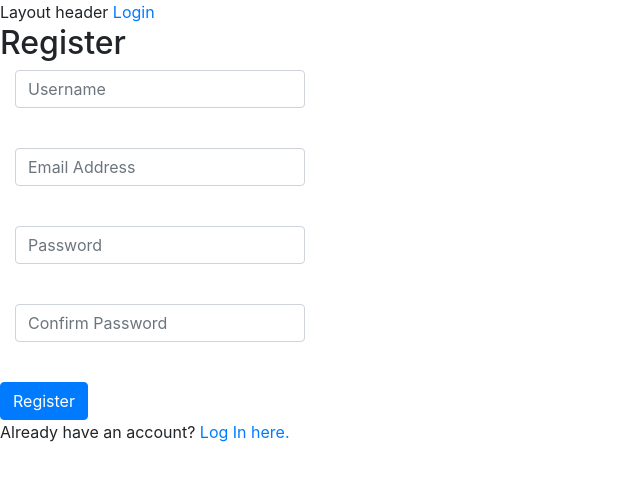
After one commit to LuchoMate/jurassicrysis1, a Django app: page /jurassicrysis/register in a window 1280 px wide. The commit adds this page. Shown: the top 481 px of the page, without its empty margins (0-640 px from the left). Run offline with Django 3.2, Linux system fonts and the light colour scheme; some libraries are stand-ins or nearby versions.

Commit message:
añadidos usuarios

```diff
--- a/frontend/templates/frontend/index.html
+++ b/frontend/templates/frontend/index.html
@@ -1,6 +1,8 @@
 {% extends "frontend/layout.html" %}
 
 {% block body %}
+
         <h1>Jurassicrysis Home</h1>
+        <a href="{% url 'play' %}"><h2 style="color: red;">Play</h2></a>
         <div id = 'root'></div>
 {% endblock %}
--- a/frontend/templates/frontend/layout.html
+++ b/frontend/templates/frontend/layout.html
@@ -1,13 +1,22 @@
+{% load static %}
 <!DOCTYPE html>
 <html lang="en">
     <head>
         <meta charset="UTF-8">
         <meta http-equiv="X-UA-Compatible" content="IE=edge">
         <meta name="viewport" content="width=device-width, initial-scale=1.0">
+        <link rel="stylesheet" href="https://stackpath.bootstrapcdn.com/bootstrap/4.4.1/css/bootstrap.min.css" integrity="sha384-Vkoo8x4CGsO3+Hhxv8T/Q5PaXtkKtu6ug5TOeNV6gBiFeWPGFN9MuhOf23Q9Ifjh" crossorigin="anonymous">
         <title>Jurassicrysis</title>
     </head>
     <body>
         Layout header
+        {% if user.is_authenticated %}
+            Logged in as {{user.username}}
+            <a href="{% url 'logout' %}">Logout</a>
+            <h6>Dinocoins: {{user.dinocoins}} --- Member since: {{user.member_since}}</h6>
+        {% else %}
+            <a href="{% url 'login' %}">Login</a>
+        {% endif %}
         {% block body %}
         {% endblock %}
     </body>
--- /dev/null
+++ b/frontend/templates/frontend/register.html
@@ -0,0 +1,34 @@
+{% extends "frontend/layout.html" %}
+
+{% block body %}
+
+    <h2>Register</h2>
+
+    {% if message %}
+        <div class="center">{{ message }}</div>
+    {% endif %}
+
+    <form action="{% url 'register' %}" method="post">
+        {% csrf_token %}
+        <div class="form-group col-md-3 marginauto">
+            <input class="form-control" type="text" name="username" placeholder="Username">
+        </div>
+        <br>
+        <div class="form-group col-md-3 marginauto">
+            <input class="form-control" type="email" name="email" placeholder="Email Address">
+        </div>
+        <br>
+        <div class="form-group col-md-3 marginauto">
+            <input class="form-control" type="password" name="password" placeholder="Password">
+        </div>
+        <br>
+        <div class="form-group col-md-3 marginauto">
+            <input class="form-control" type="password" name="confirmation" placeholder="Confirm Password">
+        </div>
+        <br>
+        <div class="center"><input class="btn btn-primary" type="submit" value="Register"></div>
+    </form>
+
+    <div class="center">Already have an account? <a href="{% url 'login' %}">Log In here.</a></div>
+
+{% endblock %}
--- a/frontend/urls.py
+++ b/frontend/urls.py
@@ -4,4 +4,10 @@ from . import views
 urlpatterns = [
     path('home', views.index, name='index'),
     path('play', views.play, name='play'),
+    path('register', views.register, name='register'),
+    path("login", views.login_view, name="login"),
+    path("logout", views.logout_view, name="logout"),
+
+
+
 ]
--- a/frontend/views.py
+++ b/frontend/views.py
@@ -1,8 +1,68 @@
 from django.shortcuts import render
 from django.http import HttpResponse, HttpResponseRedirect
+from django.urls import reverse
+from django.contrib import messages
+from django.contrib.auth import authenticate, login, logout
+from django.db import IntegrityError
+from django.contrib.auth.decorators import login_required
+from backend.models import Player, Card
 
 def index(request):
     return render(request, "frontend/index.html")
 
+@login_required
 def play(request):
     return render(request, "frontend/play.html")
+
+def register(request):
+    if request.method == "POST":
+        username = request.POST["username"]
+        email = request.POST["email"]
+
+        password = request.POST["password"]
+        if not password:
+            return render(request, "frontend/register.html", {
+                "message": "Password cannot be empty."
+            })
+
+        confirmation = request.POST["confirmation"]
+        if password != confirmation:# Ensure password matches confirmation
+            return render(request, "frontend/register.html", {
+                "message": "Passwords must match."
+            })
+
+        # Attempt to create new user
+        try:
+            user = Player.objects.create_user(username, email, password)
+            user.save()
+        except IntegrityError:
+            return render(request, "frontend/register.html", {
+                "message": "Username already taken."
+            })
+        login(request, user)
+        return HttpResponseRedirect(reverse("index"))
+    else:
+        return render(request, "frontend/register.html")
+
+def login_view(request):
+    if request.method == "POST":
+
+        # Attempt to sign user in
+        username = request.POST["username"]
+        password = request.POST["password"]
+        user = authenticate(request, username=username, password=password)
+
+        # Check if authentication was successful
+        if user is not None:
+            login(request, user)
+            return HttpResponseRedirect(reverse("index"))
+        else:
+            return render(request, "frontend/login.html", {
+                "message": "Invalid username and/or password."
+            })
+    else:
+        return render(request, "frontend/login.html")
+
+def logout_view(request):
+    logout(request)
+    return HttpResponseRedirect(reverse("index"))
--- a/jurassicrysis/settings.py
+++ b/jurassicrysis/settings.py
@@ -122,3 +122,5 @@ USE_TZ = True
 # https://docs.djangoproject.com/en/3.1/howto/static-files/
 
 STATIC_URL = '/static/'
+
+LOGIN_URL = '/jurassicrysis/login'
```
Also changed, not shown: frontend/templates/frontend/login.html (added, +27 -0 lines), db.sqlite3.
